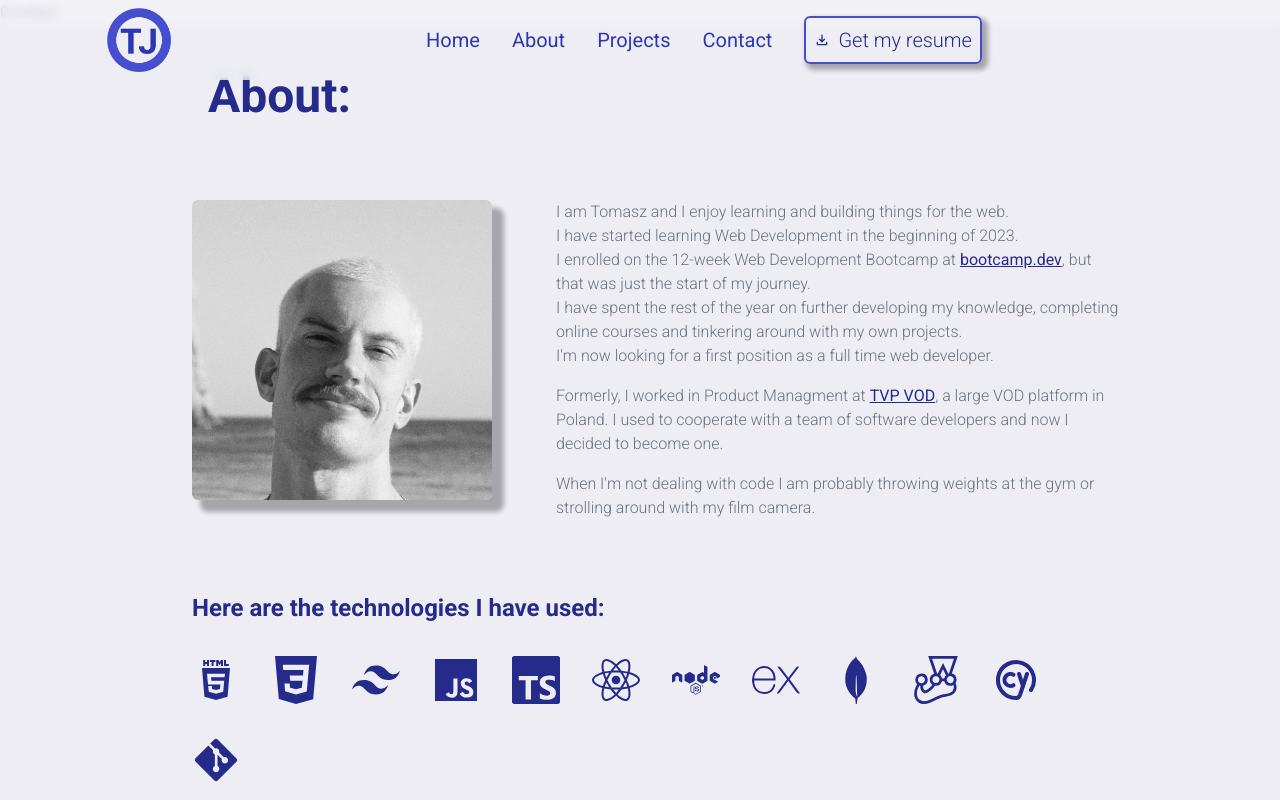
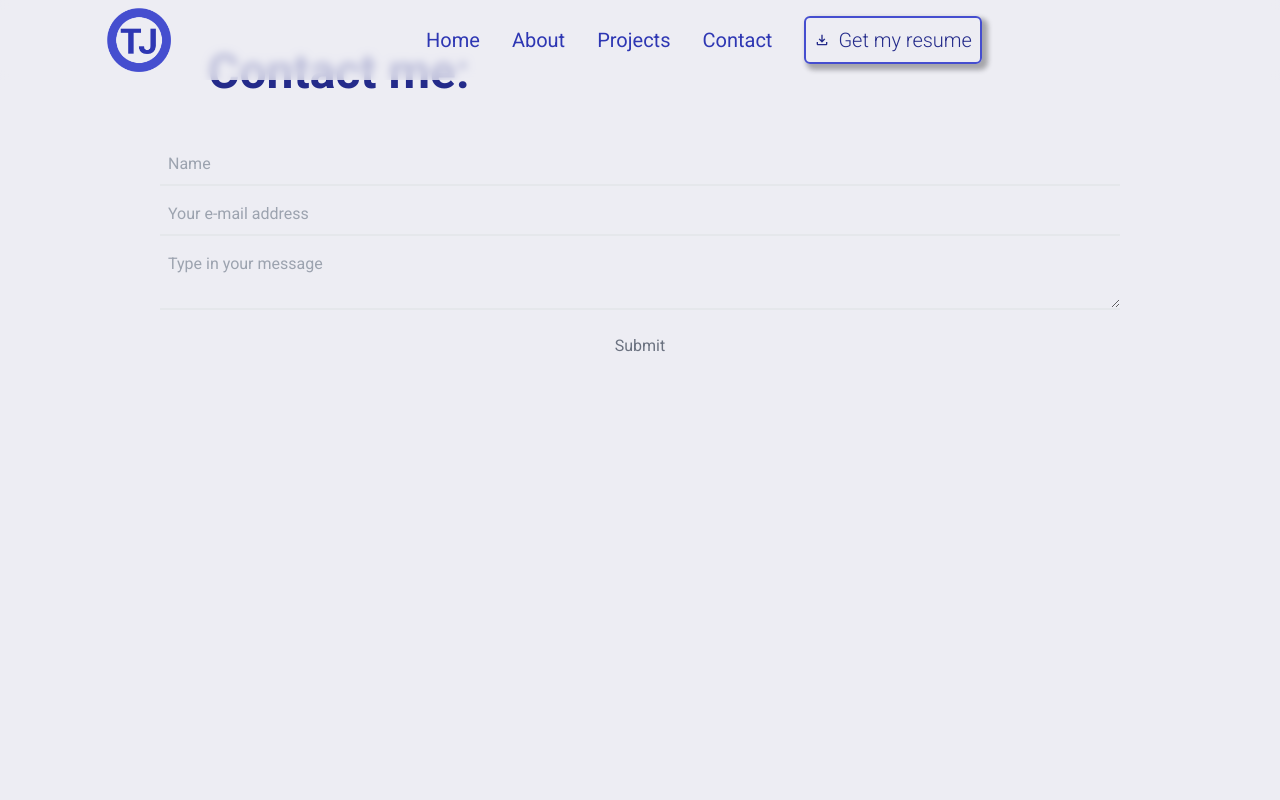
Before and after one commit to tomwladjackowski/portfolio-v2, a React (Vite) app: page /contact in a window 1280 px wide. Shown: the top 800 px of the page. Built offline with nearby package versions, Linux system fonts and the light colour scheme.

Commit message:
Contact form added

```diff
--- a/src/sections/Contact.tsx
+++ b/src/sections/Contact.tsx
@@ -1,10 +1,47 @@
-import React from 'react'
+import { useState } from "react"
+const Contact = () => {
+  const [result, setResult] = useState("");
 
-type Props = {}
+  const onSubmit = async (event: React.SyntheticEvent) => {
+    event.preventDefault();
+    setResult("Sending....");
+    const form = document.getElementById("form");
+    const formData = new FormData(form as HTMLFormElement);
 
-const Contact = (props: Props) => {
+    formData.append("access_key", import.meta.env.VITE_WEB3_ACCESS_KEY);
+
+    const res = await fetch("https://api.web3forms.com/submit", {
+      method: "POST",
+      body: formData
+    }).then((res) => res.json());
+
+    if (res.success) {
+      console.log("Success", res);
+      setResult(res.message);
+      setTimeout(() => {
+        setResult("")
+      }, 5000);
+    } else {
+      console.log("Error", res);
+      setResult(res.message);
+      setTimeout(() => {
+        setResult("")
+      }, 5000);
+    }
+  };
   return (
-    <div>Contact</div>
+    <section id="contact" className="bg-background md:h-full">
+      <div className="lg:w-3/4 mx-auto">
+        <h1 className="p-12 text-5xl font-bold text-primary-dark">Contact me:</h1>
+        <form className="flex flex-col gap-2 w-full bg-transparent" onSubmit={onSubmit}>
+        <input className="bg-transparent p-2 border-b-2 placeholder-darkText focus:outline-none" id='name' type="text" name="name" placeholder='Name' required/>
+        <input className="bg-transparent p-2 border-b-2 placeholder-darkText focus:outline-none" id='email' type="email" name="email" placeholder='Your e-mail address' required/>
+        <textarea className="bg-transparent p-2 border-b-2 placeholder-darkText focus:outline-none" id='message' name="message" placeholder='Type in your message' required></textarea>
+        <button className="p-2 mt-2 rounded-lg w-1/4 mx-auto text-lightText" id='submit-button' type="submit">Submit</button>
+      </form>
+      <span>{result}</span>
+      </div>
+    </section>
   )
 }
 
```
